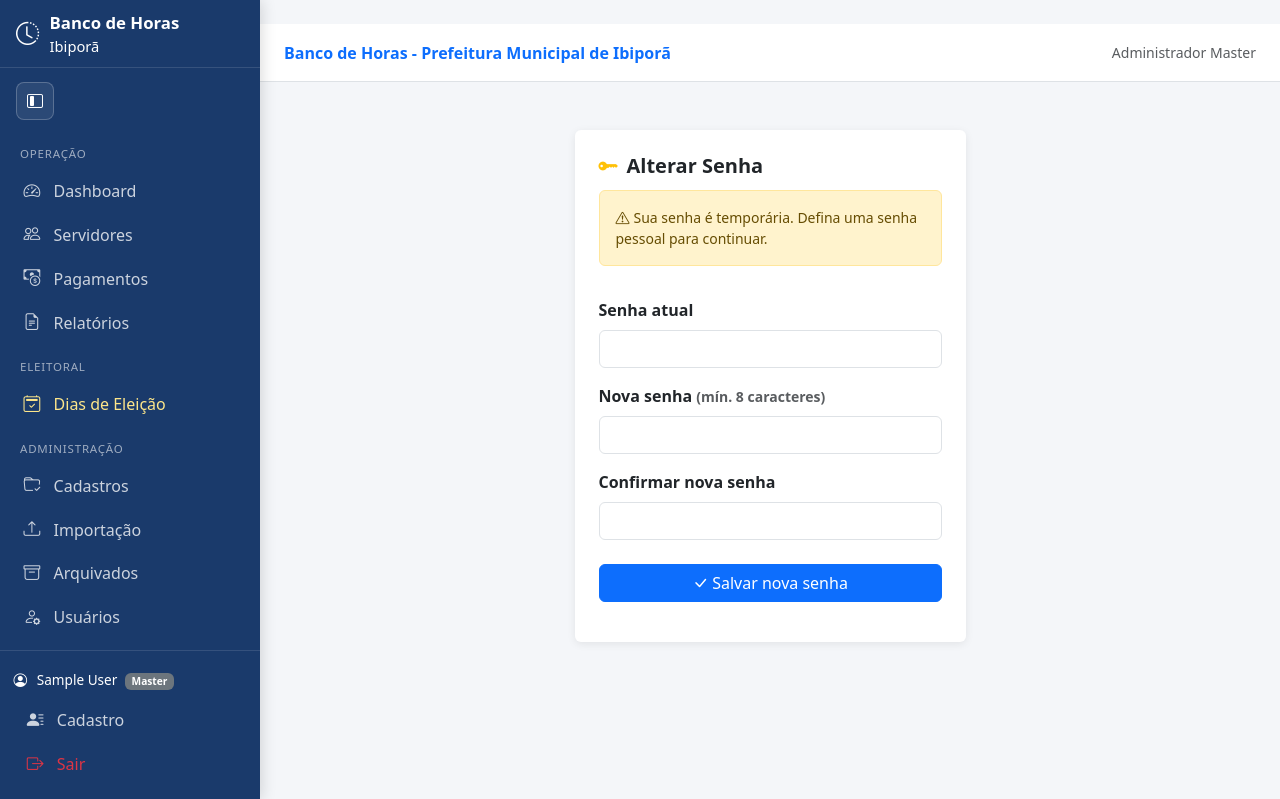
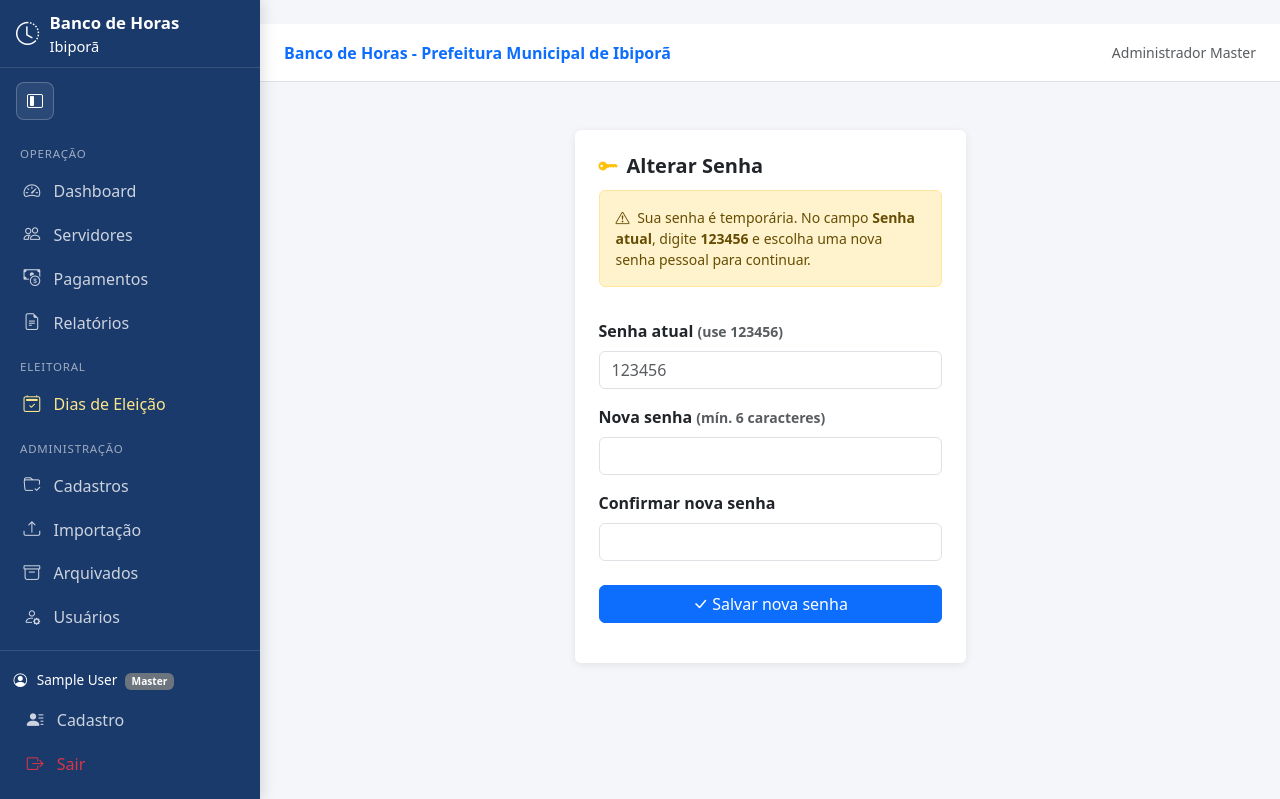
Before and after one commit to leeoassis-dev/bancodehoras, a Flask app: page /trocar-senha in a window 1280 px wide. Shown: the top 799 px of the page. Run offline with Flask 3, Linux system fonts and the light colour scheme; the visitor is signed in with stand-in values (Sample User, id 1); some libraries are stand-ins or nearby versions.

Commit message:
Primeiro acesso automático com senha temporária 123456
Login:
- Se o CPF não tem conta mas está cadastrado em servidores,
  o sistema cria automaticamente a conta com senha temporária 123456
- Aplica pré-autorização se existir (nível/vínculo/matrícula),
  caso contrário define nível 'servidor' vinculado à própria matrícula
- Mensagem de erro específica para senha incorreta no primeiro acesso
- Dica visível na tela de login: 'Primeiro acesso? Use 123456'

Troca de senha (trocar_senha):
- Alerta instrui o servidor a digitar 123456 no campo 'Senha atual'
- Placeholder '123456' exibido no campo quando a senha é temporária
- Mínimo reduzido de 8 para 6 caracteres na nova senha
- Impede reutilizar '123456' como nova senha permanente
- Flash de erro renderizado com |safe para exibir HTML formatado

Nenhuma alteração no fluxo de acesso do master ou redefinição
de senha iniciada pelo RH.

Co-Authored-By: Claude Sonnet 4.6 <noreply@anthropic.com>

```diff
--- a/app.py
+++ b/app.py
@@ -1876,8 +1876,40 @@ def login():
         cpf   = request.form['cpf'].strip()
         senha = request.form['senha']
         u = db.execute("SELECT * FROM usuarios WHERE cpf=? AND ativo=1", (cpf,)).fetchone()
+
+        # ── Primeiro acesso: auto-cria conta para servidores cadastrados ─────
+        if not u:
+            srv = db.execute(
+                "SELECT * FROM servidores WHERE cpf=? AND arquivado=0", (cpf,)).fetchone()
+            if srv:
+                try:
+                    pre = db.execute(
+                        "SELECT * FROM pre_autorizacoes WHERE cpf=?", (cpf,)).fetchone()
+                    nivel_auto     = pre['nivel']     if pre else 'servidor'
+                    vinculos_auto  = get_vinculos(pre) if pre else []
+                    matricula_auto = (pre['matricula'] or srv['matricula']) if pre else srv['matricula']
+                    db.insert("""
+                        INSERT INTO usuarios
+                            (cpf, nome, email, senha_hash, nivel, matricula, vinculos, ativo, senha_temporaria)
+                        VALUES (?,?,?,?,?,?,?,1,1)
+                    """, (cpf, srv['nome'], srv.get('email') or '',
+                          generate_password_hash('123456'),
+                          nivel_auto, matricula_auto, json.dumps(vinculos_auto)))
+                    db.commit()
+                    u = db.execute(
+                        "SELECT * FROM usuarios WHERE cpf=? AND ativo=1", (cpf,)).fetchone()
+                except Exception:
+                    db.commit()
+                    u = db.execute(
+                        "SELECT * FROM usuarios WHERE cpf=? AND ativo=1", (cpf,)).fetchone()
+
         if not u or not check_password_hash(u['senha_hash'], senha):
-            flash("CPF ou senha inválidos.", "danger")
+            if not u:
+                flash("CPF não encontrado no sistema. Contate o RH.", "danger")
+            elif u.get('senha_temporaria'):
+                flash("Senha incorreta. No <strong>primeiro acesso</strong> utilize a senha padrão: <strong>123456</strong>", "danger")
+            else:
+                flash("CPF ou senha inválidos.", "danger")
             return render_template('login.html')
         if not _usuario_tem_servidor_ativo(db, u):
             flash("Acesso inativo ou sem servidor ativo vinculado. Contate o RH.", "warning")
@@ -1925,11 +1957,15 @@ def trocar_senha():
         db = get_db()
         u  = db.execute("SELECT * FROM usuarios WHERE id=?", (session['uid'],)).fetchone()
         if not check_password_hash(u['senha_hash'], atual):
-            flash("Senha atual incorreta.", "danger")
+            msg_atual = ("Senha temporária incorreta. Use <strong>123456</strong> no campo acima."
+                         if u.get('senha_temporaria') else "Senha atual incorreta.")
+            flash(msg_atual, "danger")
         elif nova != conf:
             flash("As novas senhas não coincidem.", "danger")
-        elif len(nova) < 8:
-            flash("A senha deve ter pelo menos 8 caracteres.", "danger")
+        elif nova == '123456':
+            flash("Escolha uma senha diferente da senha temporária padrão.", "danger")
+        elif len(nova) < 6:
+            flash("A senha deve ter pelo menos 6 caracteres.", "danger")
         else:
             db.execute("UPDATE usuarios SET senha_hash=?, senha_temporaria=0 WHERE id=?",
                        (generate_password_hash(nova), session['uid']))
--- a/templates/trocar_senha.html
+++ b/templates/trocar_senha.html
@@ -4,19 +4,29 @@
   <div class="col-md-5">
     <div class="card p-4">
       <h5 class="mb-1 fw-bold"><i class="bi bi-key-fill me-2 text-warning"></i>Alterar Senha</h5>
+      {% with messages = get_flashed_messages(with_categories=true) %}
+        {% for cat, msg in messages %}
+          <div class="alert alert-{{ cat }} small mt-2">{{ msg|safe }}</div>
+        {% endfor %}
+      {% endwith %}
       {% if session.get('temp') %}
       <div class="alert alert-warning small mt-2">
-        <i class="bi bi-exclamation-triangle me-1"></i>Sua senha é temporária. Defina uma senha pessoal para continuar.
+        <i class="bi bi-exclamation-triangle me-1"></i>
+        Sua senha é temporária. No campo <strong>Senha atual</strong>, digite <strong>123456</strong>
+        e escolha uma nova senha pessoal para continuar.
       </div>
       {% endif %}
       <form method="post" class="mt-3">
         <div class="mb-3">
-          <label class="form-label fw-semibold">Senha atual</label>
-          <input type="password" name="senha_atual" class="form-control" required>
+          <label class="form-label fw-semibold">Senha atual
+            {% if session.get('temp') %}<small class="text-muted">(use 123456)</small>{% endif %}
+          </label>
+          <input type="password" name="senha_atual" class="form-control"
+                 {% if session.get('temp') %}placeholder="123456"{% endif %} required>
         </div>
         <div class="mb-3">
-          <label class="form-label fw-semibold">Nova senha <small class="text-muted">(mín. 8 caracteres)</small></label>
-          <input type="password" name="senha_nova" class="form-control" minlength="8" required>
+          <label class="form-label fw-semibold">Nova senha <small class="text-muted">(mín. 6 caracteres)</small></label>
+          <input type="password" name="senha_nova" class="form-control" minlength="6" required>
         </div>
         <div class="mb-4">
           <label class="form-label fw-semibold">Confirmar nova senha</label>
```
Also changed, not shown: templates/login.html (+7 -1 lines).
